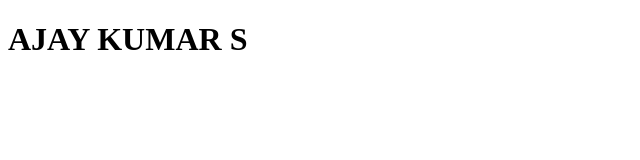
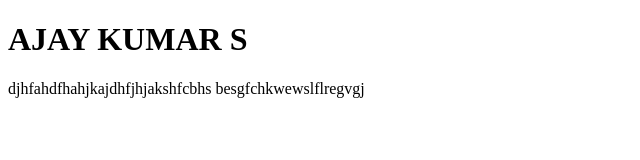
Before and after one commit to Ajaykumars3/css, a plain HTML site: page code_practice1/2 css colors/colors.html in a window 1280 px wide. Shown: the whole page, without its empty margins (0-640 px from the left). Drawn offline with Linux system fonts and the light colour scheme.

Commit message:
Update colors.html
simply added some random letters

```diff
--- a/code_practice1/2 css colors/colors.html
+++ b/code_practice1/2 css colors/colors.html
@@ -8,5 +8,6 @@
 </head>
 <body>
     <h1>AJAY KUMAR S</h1>
+    <p>djhfahdfhahjkajdhfjhjakshfcbhs besgfchkwewslflregvgj</p>
 </body>
 </html>
```
